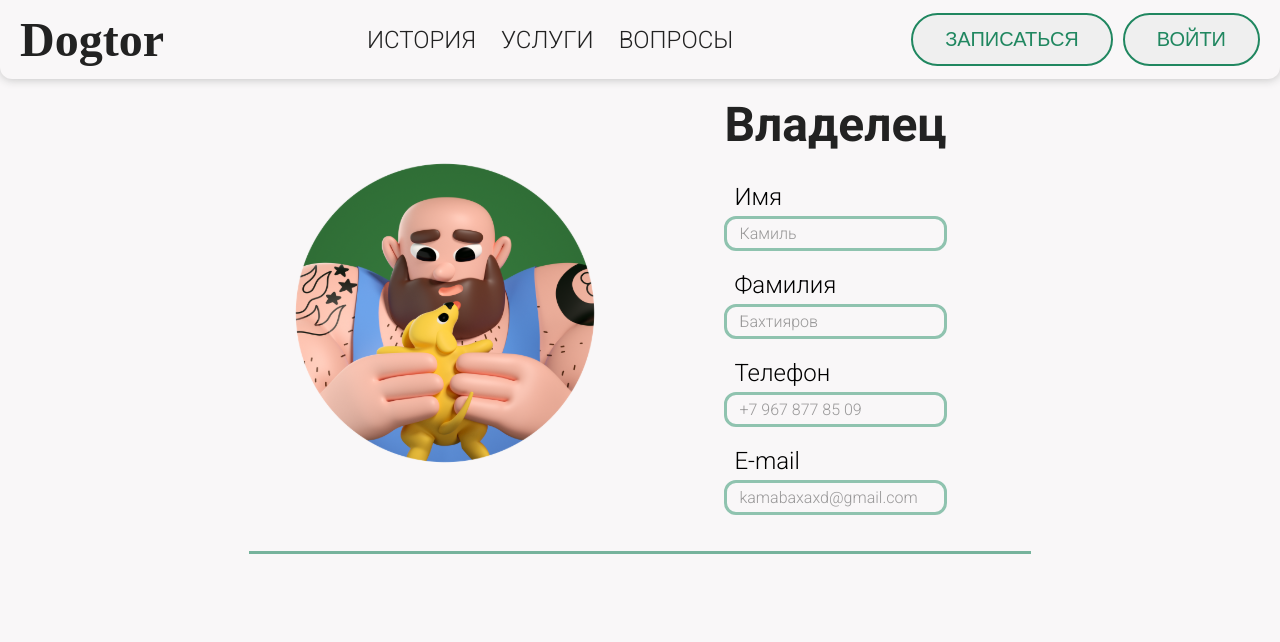
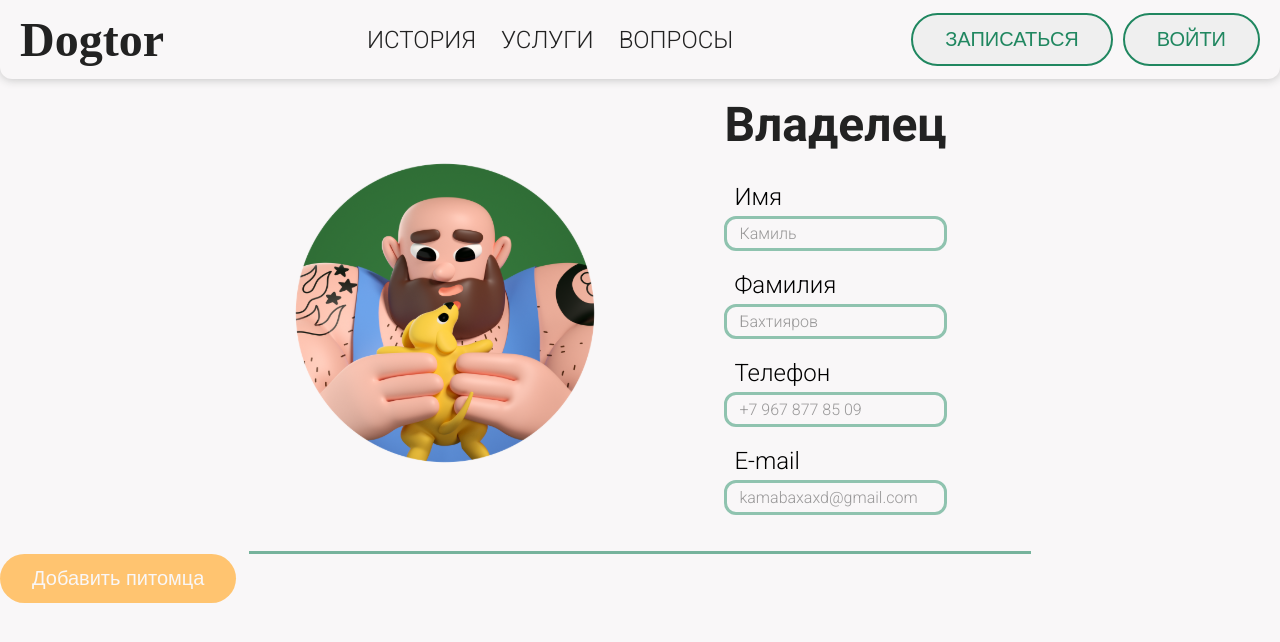
Before and after one commit to konnenl/vet-clinic, a React (Create React App) app in the folder frontend/: page / in a window 1280 px wide. Shown: the top 642 px of the page. Built offline with nearby package versions, Linux system fonts and the light colour scheme; a web font is replaced by a local one.

Commit message:
обавил оранжевую кнопку

```diff
--- /dev/null
+++ b/frontend/src/components/OrangeButton/OrangeButton.css
@@ -0,0 +1,9 @@
+.orange-button {
+    font-size: 20px;
+    padding: 13px 32px;
+    border-radius: 40px;
+    border: none;
+    color: var(--background-color);
+    background-color: #FFC470;
+    transition: background-color 500ms ease, color 300ms ease;
+}
--- /dev/null
+++ b/frontend/src/components/OrangeButton/OrangeButton.jsx
@@ -0,0 +1,10 @@
+import React from 'react'
+import './OrangeButton.css'
+
+export default function OrangeButton(props) {
+    return (
+        <button className="orange-button" onClick={props.onClick}>
+            {props.text}
+        </button>
+    )
+}
--- a/frontend/src/pages/Profile/Profile.css
+++ b/frontend/src/pages/Profile/Profile.css
@@ -26,3 +26,9 @@
     align-items: top;
     margin-bottom: 30px;
 }
+
+.main {
+    display: flex;
+    flex-direction: column;
+    justify-content: center;
+}
--- a/frontend/src/pages/Profile/Profile.jsx
+++ b/frontend/src/pages/Profile/Profile.jsx
@@ -4,11 +4,13 @@ import Footer from '../../components/Footer/Footer';
 import ProfileLabel from '../../components/ProfileLabel/ProfileLabel';
 import ava from '../../img/ava.svg';
 import './Profile.css';
+import OrangeButton from './../../components/OrangeButton/OrangeButton';
 
 export default function Profile() {
     return (
         <div className="wrapper">
             <Header />
+            <div className='main'>
                 <div className="profile-container">
                     <div className="profile-container__avatar">
                         <img src={ava} alt='User avatar' />
@@ -21,6 +23,11 @@ export default function Profile() {
                         <ProfileLabel label_text="kamabaxaxd@gmail.com" label_header="E-mail" />
                     </div>
                 </div>
+                <div>
+                    <OrangeButton text="Добавить питомца" />
+                </div>
+            </div>
+
         </div>
     )
 }
```
Lines whose indentation alone changed are shown as unchanged.
